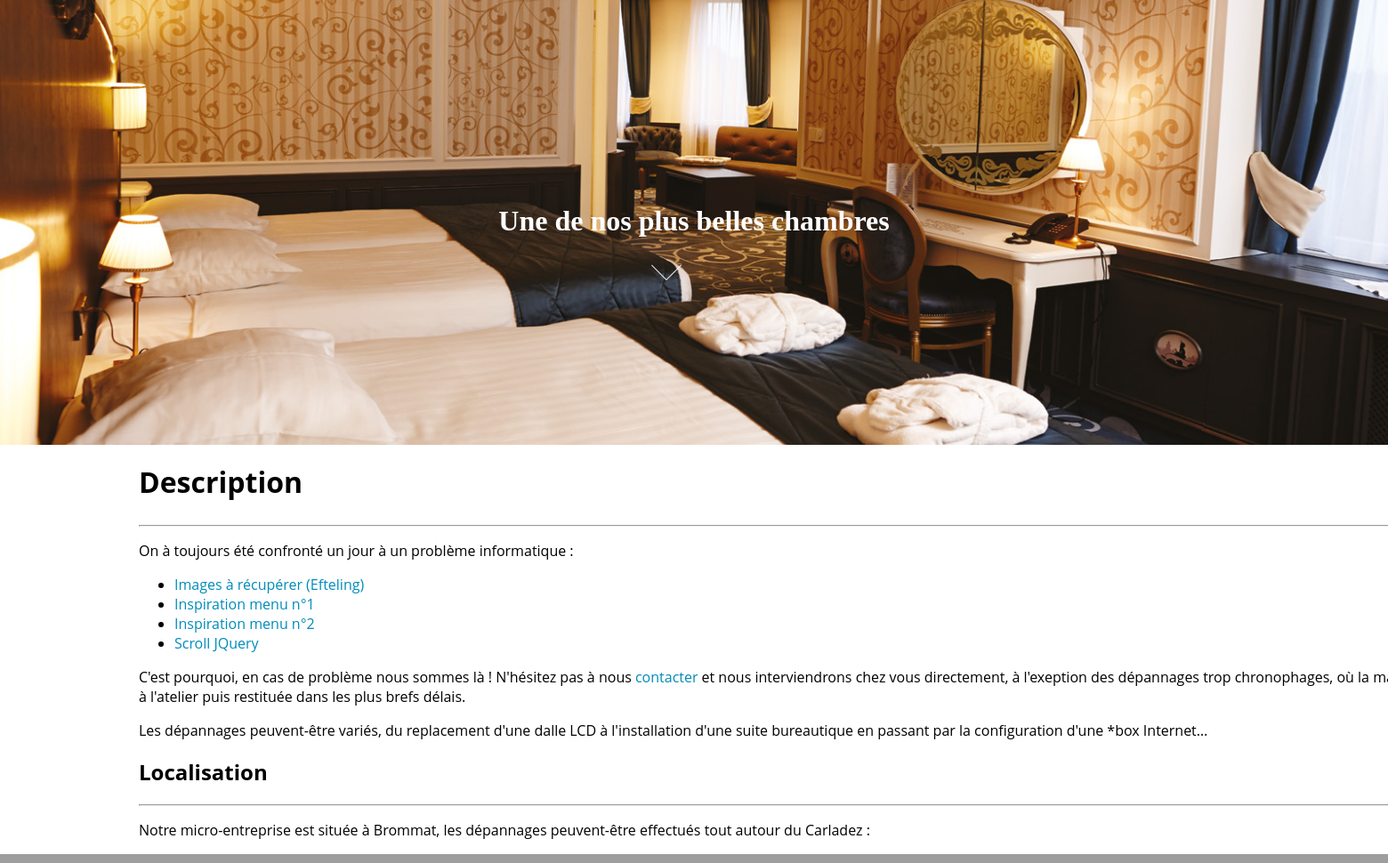
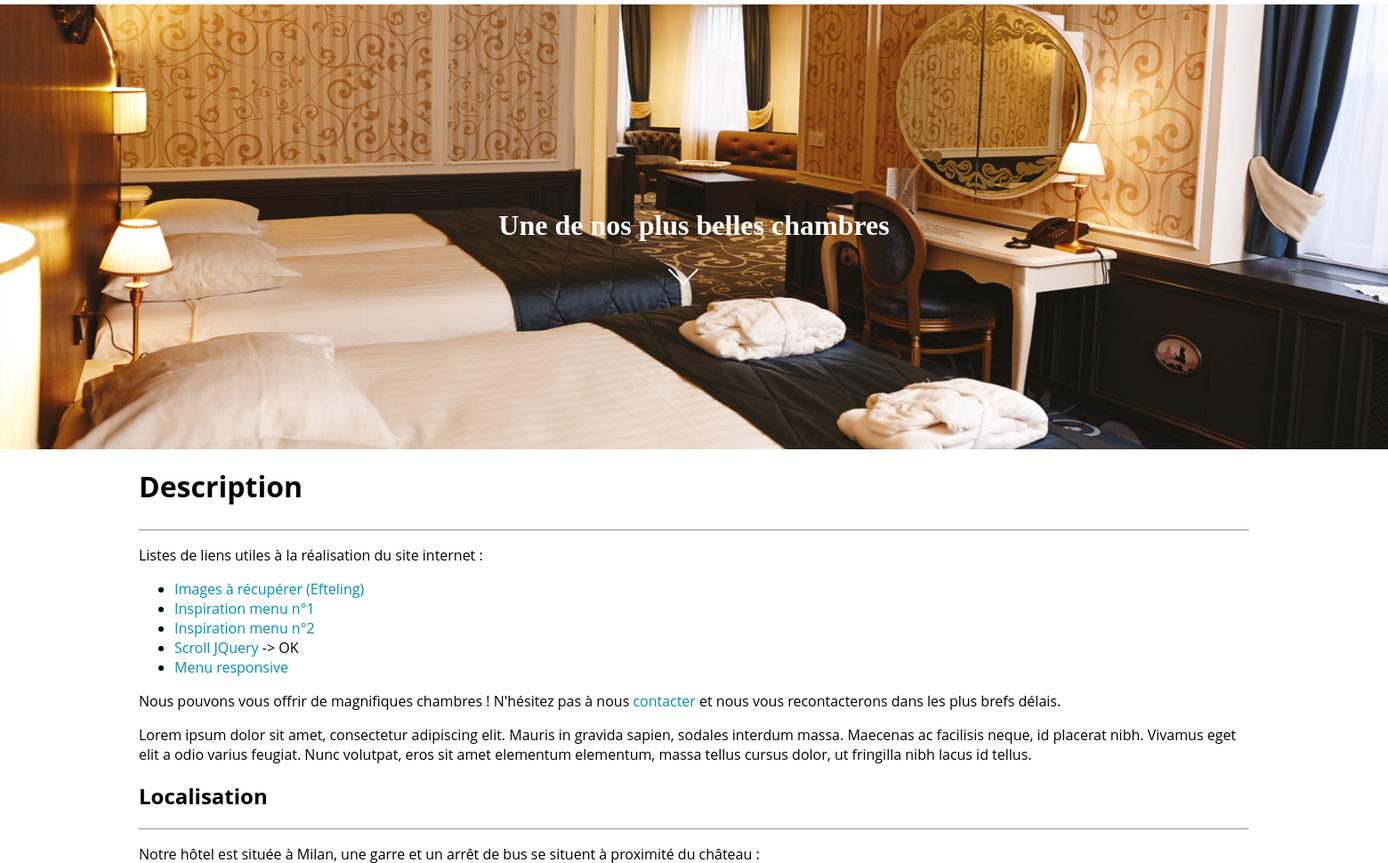
Before and after one commit to joedu12/projetMilan, a PHP site: page / in a window 1560 px wide; the page is wider, and only the part inside the window is pictured. Shown: the part 55-1025 px from the top of that part at 89% size. Run offline with PHP 8.4, Linux system fonts and the light colour scheme; some libraries are stand-ins or nearby versions; some web fonts are replaced; grey boxes are pictures that could not be loaded.

Commit message:
Correctifs CSS

```diff
--- a/contact.html
+++ b/contact.html
@@ -3,11 +3,11 @@
   <head>
 	<meta charset="UTF-8">
 	<title>Le Château de Milan</title>
-    <meta name="keywords" content="maintenance, réparation, assistance, service, dépannage, informatique, ordinateur, carladez, aveyron, à domicile">
-    <meta name="description" content="Dépannage et maintenance informatique à domicile autour du Carladez.">
-    <meta name="author" content="Joévin SOULENQ">
+    <meta name="keywords" content="château, hôtel, reservation, milan, luxe, avis">
+    <meta name="description" content="Le Château de Milan vous propose ses nombreuses chambres de luxe au meilleur prix.">
     <link rel="icon" href="img/favicon.ico">
   	<link rel="stylesheet" href="css/style.css">
+	<meta name="viewport" content="width=device-width">
   </head>
   <body>
   	<header>
--- a/contact.php
+++ b/contact.php
@@ -3,11 +3,11 @@
   <head>
 	<meta charset="UTF-8">
 	<title>Le Château de Milan</title>
-    <meta name="keywords" content="maintenance, réparation, assistance, service, dépannage, informatique, ordinateur, carladez, aveyron, à domicile">
-    <meta name="description" content="Dépannage et maintenance informatique à domicile autour du Carladez.">
-    <meta name="author" content="Joévin SOULENQ">
+    <meta name="keywords" content="château, hôtel, reservation, milan, luxe, avis">
+    <meta name="description" content="Le Château de Milan vous propose ses nombreuses chambres de luxe au meilleur prix.">
     <link rel="icon" href="img/favicon.ico">
   	<link rel="stylesheet" href="css/style.css">
+	<meta name="viewport" content="width=device-width">
   </head>
   <body>
   	<header>
--- a/css/style.css
+++ b/css/style.css
@@ -23,10 +23,12 @@ body {
 }
 
 section {
+	position: relative;
 	padding: 0px 10%;
+
 }
 
-header > h1 {
+.titre { /* Joli titre au milleu de l'image d'accueil */
 	margin: 0;
 	padding-top: 230px;
 	font-family: "Ananda Black";
@@ -35,41 +37,24 @@ header > h1 {
 	color: white;
 }
 
-/* bon c'est pas ouf, faudrait virer ce "section" */
-section {
-  position: relative;
-  width: 100%;
-  height: 100%;
-}
-
-/* DEBUT flèche annimée */
-#section05 a span {
+.fleche-animee { /* Flèche annimée sous le titre */
   position: absolute;
   top: 0;
-  left: 40%;
+  left: 49%;
   width: 24px;
   height: 24px;
   margin-left: -12px;
-  border-left: 1px solid #fff;
-  border-bottom: 1px solid #fff;
+  border-left: 2px solid #fff;
+  border-bottom: 2px solid #fff;
   transform: rotate(-45deg);
   animation: sdb05 1.5s infinite;
   box-sizing: border-box;
 }
 @keyframes sdb05 {
-  0% {
-    transform: rotate(-45deg) translate(0, 0);
-    opacity: 0;
-  }
-  50% {
-    opacity: 1;
-  }
-  100% {
-    transform: rotate(-45deg) translate(-20px, 20px);
-    opacity: 0;
-  }
+  0% { transform: rotate(-45deg) translate(0, 0); opacity: 0; }
+  50% { opacity: 1; }
+  100% { transform: rotate(-45deg) translate(-20px, 20px); opacity: 0; }
 }
-/* FIN flèche annimée */
 
 
 header > hr {
@@ -81,7 +66,8 @@ header > hr {
 header > nav {
     padding: 8px 10%;
     font-size: 1.8em;
-    background: white;
+    background: #f4f4f4F4;
+	margin-bottom: 5px; /* Bordure blanche -> ça va pas. */
 }
 
 h1{
@@ -127,6 +113,7 @@ a.actif {
 }
 
 a.actif:hover, a.liens:hover {
+ 	/* Nécessite un margin-bottom dans "header > nav" */
     border-bottom: 2px Solid #ec2929;
 }
 
--- a/index.html
+++ b/index.html
@@ -3,11 +3,11 @@
   <head>
 	<meta charset="UTF-8">
 	<title>Le Château de Milan</title>
-    <meta name="keywords" content="maintenance, réparation, assistance, service, dépannage, informatique, ordinateur, carladez, aveyron, à domicile">
-    <meta name="description" content="Dépannage et maintenance informatique à domicile autour du Carladez.">
-    <meta name="author" content="Joévin SOULENQ">
+    <meta name="keywords" content="château, hôtel, reservation, milan, luxe, avis">
+    <meta name="description" content="Le Château de Milan vous propose ses nombreuses chambres de luxe au meilleur prix.">
     <link rel="icon" href="img/favicon.ico">
   	<link rel="stylesheet" href="css/style.css">
+	<meta name="viewport" content="width=device-width">
   </head>
   <body>
   	<header>
@@ -17,27 +17,28 @@
             <a href="contact.html" class="liens">Contact</a>
         </nav>
     </header>
-	<header class="image-cover">
-	  <h1>Une de nos plus belles chambres</h1>
-	  <section id="section05"> <!-- bon c'est pas ouf, faudrait virer ce "section" -->
-	  	<a href="#description"><span></span></a>
+	<section class="image-cover">
+	  <h1 class="titre">Une de nos plus belles chambres</h1>
+	  <section>
+	  	<a href="#description"><span class="fleche-animee"></span></a>
 	  </section>
-    </header>
+    </section>
 	<section>
           <h1 id="description">Description</h1><hr/>
-          <p>On à toujours été confronté un jour à un problème informatique :</p>
+          <p>Listes de liens utiles à la réalisation du site internet :</p>
 		  <ul>
 			  <li><a href="https://www.efteling.com/fr/hotel/junior-suites/suites-junior">Images à récupérer (Efteling)</a></li>
               <li><a href="https://aubergedubarrez.com/">Inspiration menu n°1</a></li>
 			  <li><a href="http://www.hotel-segala-pleinciel.com/fr/musee-soulages">Inspiration menu n°2</a></li>
-			  <li><a href="https://codepen.io/anon/pen/LedjJy">Scroll JQuery</a></li>
+			  <li><a href="https://codepen.io/anon/pen/LedjJy">Scroll JQuery</a> -> OK</li>
+			  <li><a href="https://www.youtube.com/watch?v=wpGNFGqNfdU">Menu responsive</a></li>
 		  </ul>
-        <p>C'est pourquoi, en cas de problème nous sommes là ! N'hésitez pas à nous <a href="contact.html">contacter</a> et nous interviendrons chez vous directement, à l'exeption des dépannages trop chronophages, où la machine sera amenée à l'atelier puis restituée dans les plus brefs délais.</p>
-		  <p>Les dépannages peuvent-être variés, du replacement d'une dalle LCD à l'installation d'une suite bureautique en passant par la configuration d'une *box Internet…</p>
+        <p>Nous pouvons vous offrir de magnifiques chambres ! N'hésitez pas à nous <a href="contact.html">contacter</a> et nous vous recontacterons dans les plus brefs délais.</p>
+		  <p>Lorem ipsum dolor sit amet, consectetur adipiscing elit. Mauris in gravida sapien, sodales interdum massa. Maecenas ac facilisis neque, id placerat nibh. Vivamus eget elit a odio varius feugiat. Nunc volutpat, eros sit amet elementum elementum, massa tellus cursus dolor, ut fringilla nibh lacus id tellus.</p>
 	</section>
     <section>
     <h2>Localisation</h2><hr>
-        <p>Notre micro-entreprise est située à Brommat, les dépannages peuvent-être effectués tout autour du Carladez :</p>
+        <p>Notre hôtel est située à Milan, une garre et un arrêt de bus se situent à proximité du château :</p>
     </section>
     <div id="carte"></div>
     <footer>Créé par Margaux SARTIEAUX et Joévin SOULENQ.</footer>
--- a/liens-utiles.html
+++ b/liens-utiles.html
@@ -3,11 +3,11 @@
   <head>
 	<meta charset="UTF-8">
 	<title>Le Château de Milan</title>
-    <meta name="keywords" content="maintenance, réparation, assistance, service, dépannage, informatique, ordinateur, carladez, aveyron, à domicile">
-    <meta name="description" content="Dépannage et maintenance informatique à domicile autour du Carladez.">
-    <meta name="author" content="Joévin SOULENQ">
+    <meta name="keywords" content="château, hôtel, reservation, milan, luxe, avis">
+    <meta name="description" content="Le Château de Milan vous propose ses nombreuses chambres de luxe au meilleur prix.">
     <link rel="icon" href="img/favicon.ico">
   	<link rel="stylesheet" href="css/style.css">
+	<meta name="viewport" content="width=device-width">
   </head>
   <body>
   	<header>
--- a/tarifs.html
+++ b/tarifs.html
@@ -3,11 +3,11 @@
   <head>
 	<meta charset="UTF-8">
 	<title>Le Château de Milan</title>
-    <meta name="keywords" content="maintenance, réparation, assistance, service, dépannage, informatique, ordinateur, carladez, aveyron, à domicile">
-    <meta name="description" content="Dépannage et maintenance informatique à domicile autour du Carladez.">
-    <meta name="author" content="Joévin SOULENQ">
+    <meta name="keywords" content="château, hôtel, reservation, milan, luxe, avis">
+    <meta name="description" content="Le Château de Milan vous propose ses nombreuses chambres de luxe au meilleur prix.">
     <link rel="icon" href="img/favicon.ico">
   	<link rel="stylesheet" href="css/style.css">
+	<meta name="viewport" content="width=device-width">
   </head>
   <body>
   	<header>
```
